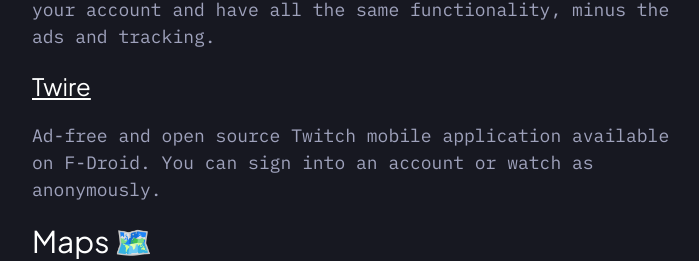
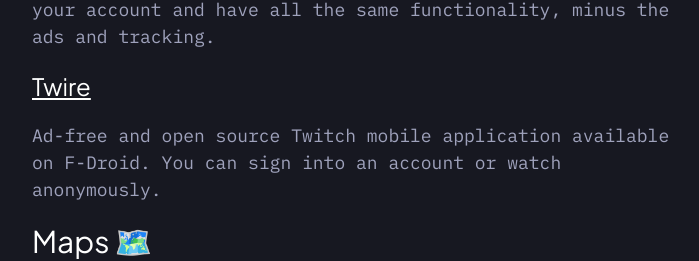
Before and after one commit to secondl1ght/portfolio-v2, a SvelteKit app: page /blog/privacy-tools in a window 1280 px wide. Shown: the part 8180-8441 px from the top of the page, without its empty margins (288-987 px from the left). Built offline with nearby package versions, Linux system fonts and the light colour scheme.

Commit message:
copy update

```diff
--- a/src/routes/blog/privacy-tools/+page.svelte
+++ b/src/routes/blog/privacy-tools/+page.svelte
@@ -458,7 +458,7 @@
 
     <p>
       Ad-free and open source Twitch mobile application available on F-Droid.
-      You can sign into an account or watch as anonymously.
+      You can sign into an account or watch anonymously.
     </p>
 
     <h2>Maps 🗺️</h2>
```
